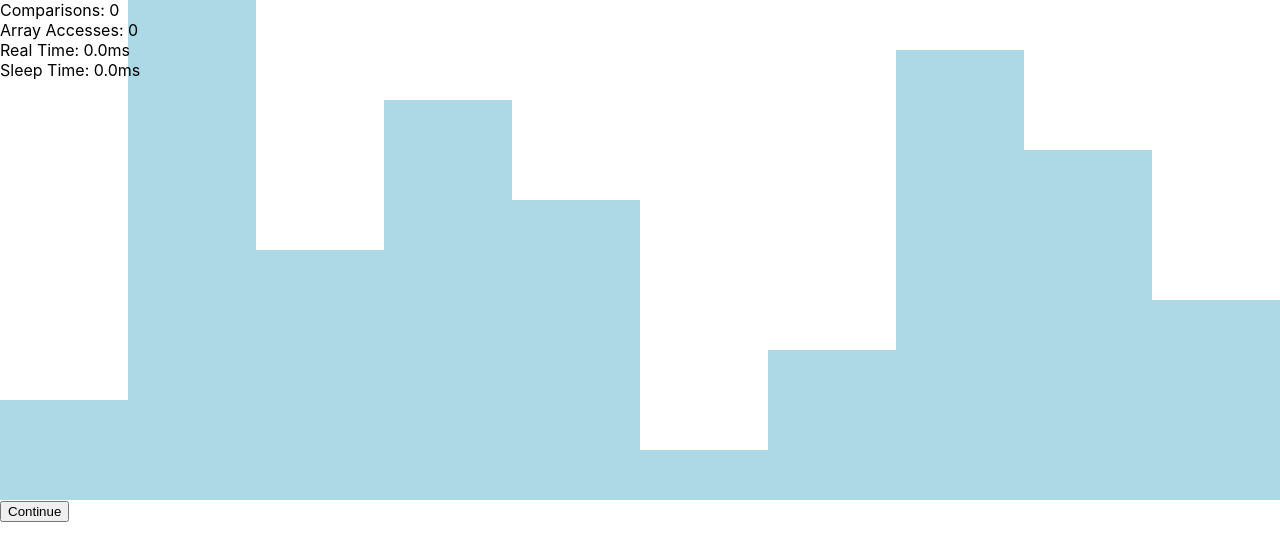
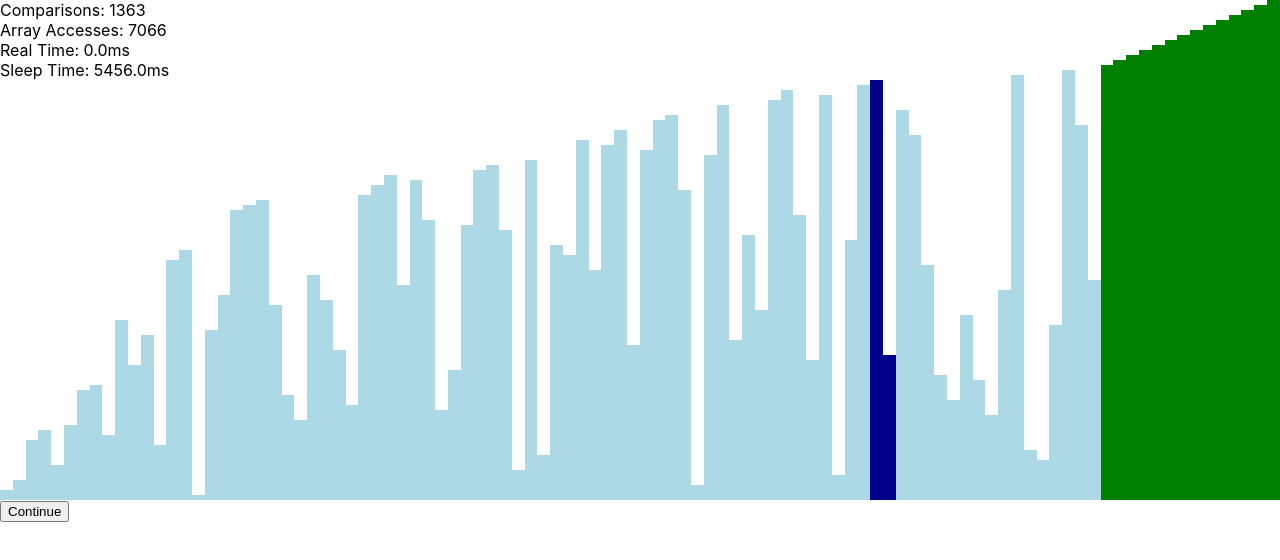
Before and after one commit to nimeji/sorting-algorithm-visualizer, a React (Create React App) app: page / in a window 1280 px wide. Shown: the top 560 px of the page. Built offline with nearby package versions, Linux system fonts and the light colour scheme.

Commit message:
refactoring, performance improvements

```diff
--- a/src/App.tsx
+++ b/src/App.tsx
@@ -16,9 +16,9 @@ function App() {
 
   useEffect(() => {
     const temp = [];
-
-    for(let i=0; i<10; i++) {
-      temp[i] = 1/10 * (i+1);
+    const len = 100;
+    for(let i=0; i<len; i++) {
+      temp[i] = 1/len * (i+1);
     }
     shuffleFisherYates(temp);
     setData(temp);
@@ -26,7 +26,7 @@ function App() {
 
   return (
     <div>
-      <Sorter data={data} />
+      <Sorter data={data} delay={0}/>
     </div>
   );
 }
--- a/src/components/Sorter/Sorter.tsx
+++ b/src/components/Sorter/Sorter.tsx
@@ -2,23 +2,21 @@ import styles from './Sorter.module.scss';
 
 import { SorterValue } from "../SorterValue/SorterValue";
 import { Component } from 'react';
+import { SorterArray } from './SorterArray';
 
 export type SorterProps = {
   data: number[];
   decimals?: number;
+  delay?: number;
+  updateInterval?: number;
 }
 
 type SorterState = {
-  arrayAccesses: number;
   buttonDisabled: boolean;
   compared: [number | undefined, number | undefined];
-  comparisons: number;
   generator: Generator | undefined;
   performanceTimer: number;
-  realTime: number;
-  sleepTime: number;
   sorted: number[];
-  values: number[];
 }
 
 function cloneArray(array: Array<any>) {
@@ -31,16 +29,17 @@ function cloneArray(array: Array<any>) {
   return result;
 }
 
-function* bubbleSort(length: number, compare: (i: number, j: number) => boolean, swap: (i: number, j: number) => void) {
+function* bubbleSort(array: SorterArray) {
   let sorted: number[] = [];
+  const length = array.length;
 
   for(let i = 0; i < length - 1; i++) {
     let j;
     for(j = 0; j < length - 1 - i; j++) {
       yield [j, j+1, sorted];
 
-      if(compare(j, j+1)) {
-        swap(j, j+1);
+      if(array.compare(j, j+1)) {
+        array.swap(j, j+1);
       }
     }
     sorted = [j, ...sorted];
@@ -54,149 +53,120 @@ function* bubbleSort(length: number, compare: (i: number, j: number) => boolean,
 export class Sorter extends Component<SorterProps, SorterState> {
   static defaultProps = {
     decimals: 1,
+    delay: 100,
+    updateInterval: 1000/24,
   }
+  static compareFn = (i: number, j: number) => i > j;
+
+  private arrayAccesses: number = 0;
+  private compared: [number | undefined, number | undefined] = [undefined, undefined];
+  private comparisons: number = 0;
+  private realTime: number = 0;
+  private sleepTime: number = 0;
+  private sorted: number[] = [];
+  private values: SorterArray = new SorterArray([], () => true);
+  private needUpdate: boolean = false;
 
   constructor(props: SorterProps) {
     super(props);
 
     this.state = {
-      arrayAccesses: 0,
       buttonDisabled: false,
       compared: [undefined, undefined],
-      comparisons: 0,
       generator: undefined,
       performanceTimer: performance.now(),
-      realTime: 0,
-      sleepTime: 0,
       sorted: [],
-      values: [],
     };
 
-    this.set = this.set.bind(this);
-    this.get = this.get.bind(this);
-    this.compare = this.compare.bind(this);
-    this.swap = this.swap.bind(this);
     this.runNext = this.runNext.bind(this);
   }
 
   componentDidMount() {
-    this.setState({values: cloneArray(this.props.data)});
+    // this.setState({values: cloneArray(this.props.data)});
   }
 
   componentDidUpdate(prevProps: SorterProps, prevState: SorterState) {
     if (prevProps.data !== this.props.data) {
       this.setState({
-        values: cloneArray(this.props.data),
         generator: undefined,
       });
+
+      this.values = new SorterArray(cloneArray(this.props.data), Sorter.compareFn);
     }
 
-    if (prevState.values !== this.state.values && this.state.values.length > 0 && !this.state.generator) {
+    if (this.values.length > 0 && !this.state.generator) {
       this.setState({
-        generator: bubbleSort(this.state.values.length, this.compare, this.swap),
+        generator: bubbleSort(this.values),
       });
+      this.start();
     }
-  }
-
-  set(i: number, v: number) {
-    this.setState((prevState) => {
-      const temp = cloneArray(prevState.values);
-
-      temp[i] = v;
-
-      return {
-        values: temp,
-        arrayAccesses: prevState.arrayAccesses + 1,
-      }
-    });
-  }
-
-  get(i: number) {
-    this.setState((prevState) => {
-      return {
-        arrayAccesses: prevState.arrayAccesses + 1,
-      }
-    });
-
-    return this.state.values[i];
-  }
-
-  compare(i: number, j: number) {
-    const result = this.get(i) > this.get(j);
-
-    this.setState((prevState) => {
-      return {
-        comparisons: prevState.comparisons + 1,
-      }
-    });
-
-    return result;
-  }
-
-  swap(i: number, j: number) {
-    const a = this.get(i);
-    const b = this.get(j);
-
-    this.set(i, b);
-    this.set(j, a);
   }
 
   runNext() {
     const {
       generator,
       performanceTimer,
-      realTime,
-      values
     } = this.state;
 
     if(generator) {
-      const sleep = performance.now() - performanceTimer - realTime
-      const result = generator.next([values, this.swap]).value;
-
-      this.setState({
-        sleepTime: sleep,
-        realTime: performance.now() - performanceTimer - sleep,
-      });
+      this.sleepTime = performance.now() - performanceTimer - this.realTime;
+      const result = generator.next().value;
+      this.realTime = performance.now() - performanceTimer - this.sleepTime;
 
       if(result){
         const [i, j, sorted] = result;
 
+        this.compared = [i, j];
+        this.sorted = sorted;
+
+        return true;
+      } else {
+        this.compared = [undefined, undefined];
+
         this.setState({
-          compared: [i, j],
-          sorted: sorted,
-        });
-
-      } else {
-        this.setState({
-          compared: [undefined, undefined],
           buttonDisabled: true,
         });
       }
+
+      return false;
     }
+  }
+
+  start() {
+    this.setState({
+      performanceTimer: performance.now(),
+    });
+
+    const timer = setInterval(() => {
+      if(!this.runNext()) {
+        clearTimeout(timer)
+      } else {
+        this.needUpdate = true;
+      }
+    }, this.props.delay);
+    setInterval(() => {
+      if(this.needUpdate) {
+        this.forceUpdate();
+        this.needUpdate = false;
+      }
+    }, this.props.updateInterval);
   }
 
   render() {
     const {
-      comparisons,
-      arrayAccesses,
-      realTime,
-      sleepTime,
       buttonDisabled,
-      sorted,
-      values,
-      compared
     } = this.state;
 
     const { decimals } = this.props;
 
     const elements = [];
-    for(let i = 0; i < values.length; i++) {
+    for(let i = 0; i < this.values.length; i++) {
       elements[i] = <SorterValue
         key={i}
-        height={values[i] * 100}
-        width={100/values.length}
-        selected={compared.includes(i)}
-        sorted={sorted.includes(i)}
+        height={this.values.value(i) * 100}
+        width={100/this.values.length}
+        selected={this.compared.includes(i)}
+        sorted={this.sorted.includes(i)}
       />
     }
 
@@ -206,10 +176,10 @@ export class Sorter extends Component<SorterProps, SorterState> {
           {elements}
         </div>
         <div className={styles.Metrics}>
-          <div id="comparisions">Comparisons: <span>{comparisons}</span></div>
-          <div id="accesses">Array Accesses: <span>{arrayAccesses}</span></div>
-          <div id="real-time">Real Time: <span>{realTime.toFixed(decimals)}</span>ms</div>
-          <div id="sleep-time">Sleep Time: <span>{sleepTime.toFixed(decimals)}</span>ms</div>
+          <div id="comparisions">Comparisons: <span>{this.values.comparisons}</span></div>
+          <div id="accesses">Array Accesses: <span>{this.values.accesses}</span></div>
+          <div id="real-time">Real Time: <span>{this.realTime.toFixed(decimals)}</span>ms</div>
+          <div id="sleep-time">Sleep Time: <span>{this.sleepTime.toFixed(decimals)}</span>ms</div>
         </div>
 
         <button
--- /dev/null
+++ b/src/components/Sorter/SorterArray.ts
@@ -0,0 +1,43 @@
+
+export class SorterArray {
+  private array: number[];
+  private compareFn: (a: number, b: number) => boolean;
+  public accesses: number = 0;
+  public comparisons: number = 0;
+
+  constructor(array: number[], compareFn: (a: number, b: number) => boolean) {
+    this.array = array;
+    this.compareFn = compareFn;
+  }
+
+  get length() {
+    return this.array.length;
+  }
+
+  value(i: number) {
+    return this.array[i];
+  }
+
+  get(i: number) {
+    this.accesses = this.accesses + 1;
+    return this.array[i];
+  }
+
+  private set(i: number, v: number) {
+    this.accesses = this.accesses + 1
+    this.array[i] = v;
+  }
+
+  compare(i: number, j: number) {
+    this.comparisons = this.comparisons + 1;
+
+    return this.compareFn(this.get(i), this.get(j));
+  }
+
+  swap(i: number, j: number) {
+    const temp = this.get(i);
+
+    this.set(i, this.get(j));
+    this.set(j, temp);
+  }
+}
```
